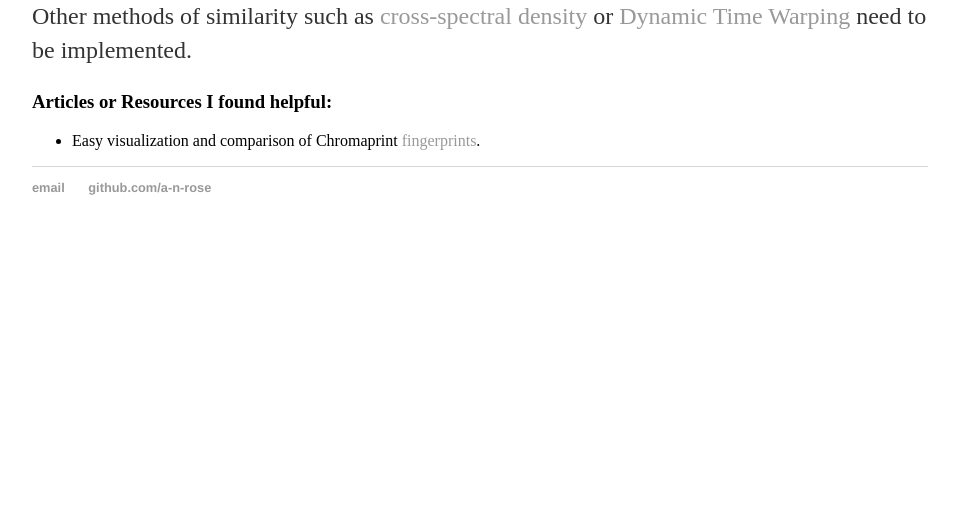
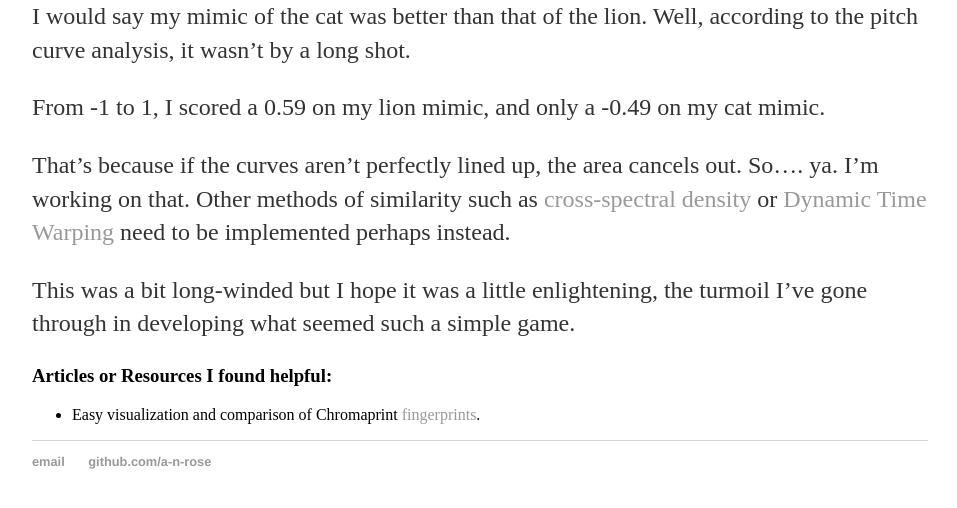
Before and after one commit to a-n-rose/a-n-rose.github.io, a Jekyll site: the page built from _posts/2018-08-01-mimic-master.md, in a window 1280 px wide and 900 px high, scrolled down 13458 px, cut to the strip 371-879 px from the top of the window. Shown: the whole strip, without its empty margins (160-1117 px from the left). Built offline with Jekyll 4.4.1, drawn with Linux system fonts in a browser that asks for light colours; before the commit the page ends 14084 px from its top, so only the background shows below that; some of the changed text lies outside the part shown.

Commit message:
Added pitch scores

````diff
--- a/_posts/2018-08-01-mimic-master.md
+++ b/_posts/2018-08-01-mimic-master.md
@@ -273,7 +273,7 @@ for i in range(len(scores)):
     print("Similarity score of the {} and the Lion Original: {}".format(labels[i],scores[i]))
 ```
 
-If we look at how the pitch curve analysis works, it works better on recordings that have clear pitch than those that don't, understandably. Therefore, when we compare the (square-root-mean) pitch curves of mimicked sounds with their originals, some work better than others.
+If we look at how the pitch curve analysis works, the problem will make itself quite apparent. For now I am comparing how similar the area under the pitch curves the recordings have. I knew that this wouldn't be perfect but it was the quickest solution I could come up with.
 
 Let's first compare the pitch curves of the lion and my mimic:
 ##### Lion's Pitch Curve
@@ -291,8 +291,13 @@ Now for comparison, the pitch curves of a cute meowing cat and me sounding ridic
 ##### Ridiculous Aislyn's Pitch Curve (preprocessed)
 ![Imgur](https://i.imgur.com/ikMwOAC.png)
 
+I would say my mimic of the cat was better than that of the lion. Well, according to the pitch curve analysis, it wasn't by a long shot.
 
-Other methods of similarity such as <a href="https://stackoverflow.com/questions/21647120/how-to-use-the-cross-spectral-density-to-calculate-the-phase-shift-of-two-relate">cross-spectral density</a> or <a href="https://perso.limsi.fr/mareuil/publi/IS110831.pdf">Dynamic Time Warping</a> need to be implemented.
+From -1 to 1, I scored a 0.59 on my lion mimic, and only a -0.49 on my cat mimic.
+
+That's because if the curves aren't perfectly lined up, the area cancels out. So.... ya. I'm working on that. Other methods of similarity such as <a href="https://stackoverflow.com/questions/21647120/how-to-use-the-cross-spectral-density-to-calculate-the-phase-shift-of-two-relate">cross-spectral density</a> or <a href="https://perso.limsi.fr/mareuil/publi/IS110831.pdf">Dynamic Time Warping</a> need to be implemented perhaps instead.
+
+This was a bit long-winded but I hope it was a little enlightening, the turmoil I've gone through in developing what seemed such a simple game.
 
 
 ### Articles or Resources I found helpful:
````
